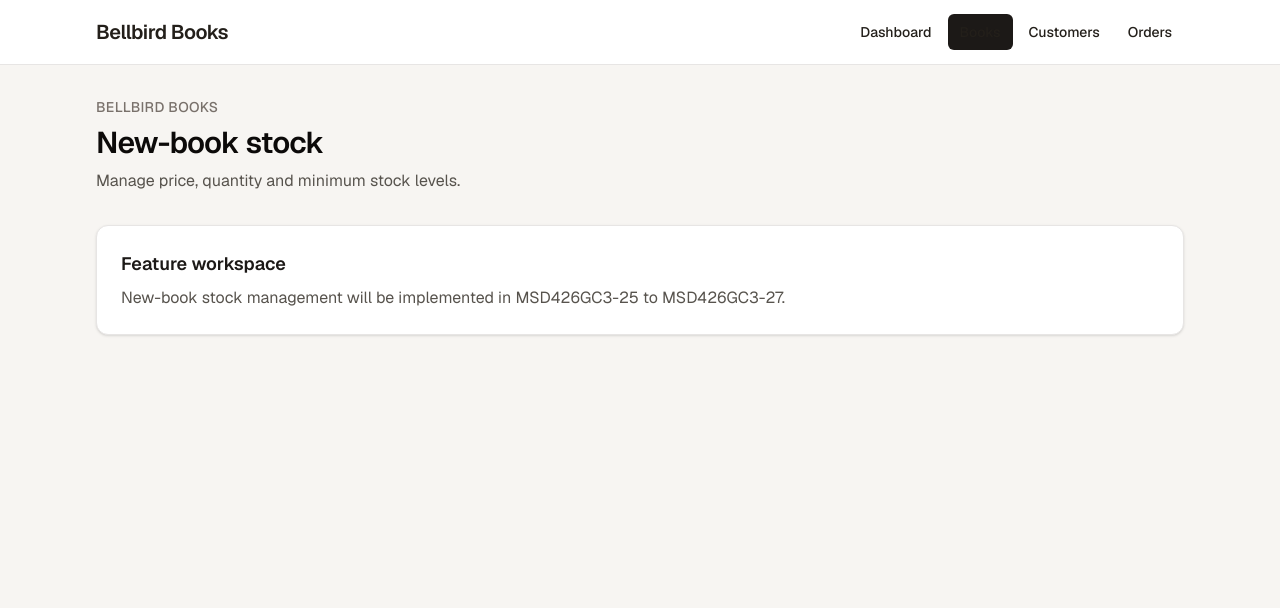
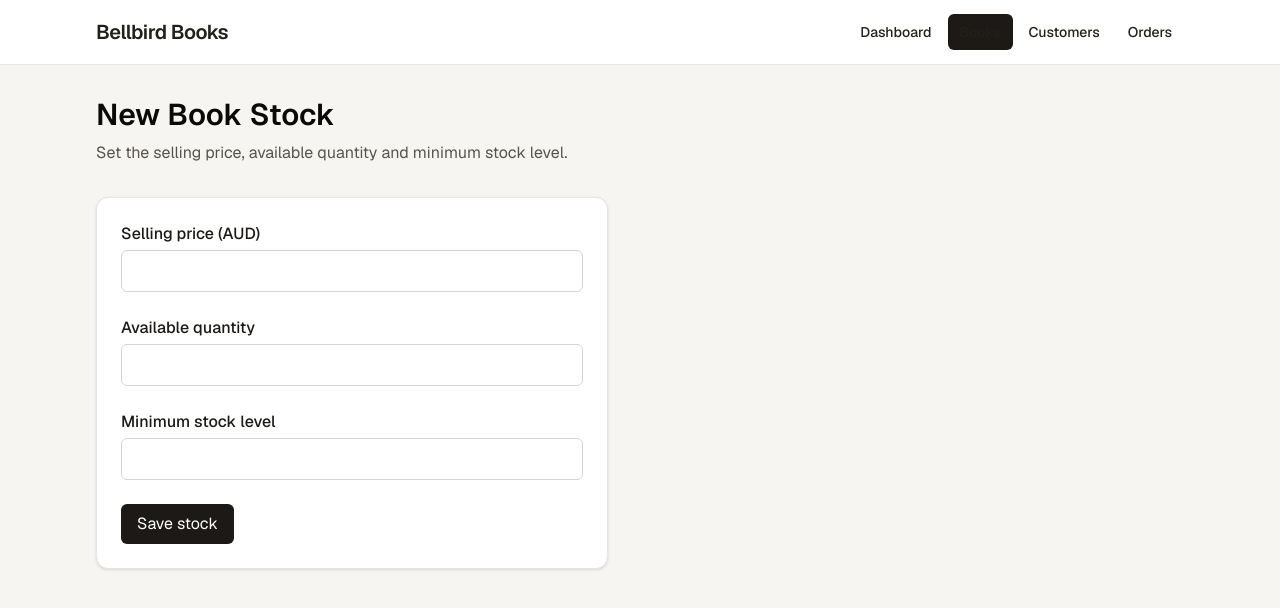
Before and after one commit to mk5555ebube/bellbird-books-management-system, a Next.js app: page /books/1/new-stock in a window 1280 px wide. Shown: the top 608 px of the page. Built offline with nearby package versions, Linux system fonts and the light colour scheme; no server answers; the database is empty.

Commit message:
MSD426GC3-63: Add stock form and connect it to the new-stock page

```diff
--- a/src/app/books/[id]/new-stock/page.tsx
+++ b/src/app/books/[id]/new-stock/page.tsx
@@ -1,15 +1,49 @@
-import { PlaceholderPage } from "@/components/layout/placeholder-page";
+import { PageContainer } from "@/components/layout/page-container";
+import { createSupabaseServerClient } from "@/lib/supabase/server";
+import { StockForm } from "./stock-form";
 
 export const metadata = {
   title: "New-book stock",
 };
 
-export default function NewBookStockPage() {
+const inputClassName =
+  "mt-1 w-full rounded-md border border-stone-300 px-3 py-2";
+
+type PageProps = {
+  params: Promise<{ id: string }>;
+};
+
+export default async function NewBookStockPage({ params }: PageProps) {
+  const { id: bookTitleId } = await params;
+
+  //Load any current stock for this book
+  const supabase = createSupabaseServerClient();
+  const { data } = await supabase
+    .from("new_book_stock")
+    .select("selling_price, quantity, minimum_stock_level")
+    .eq("book_title_id", bookTitleId)
+    .maybeSingle();
+
+  //Convert to String
+  const initialValues = {
+    sellingPrice: data ? String(data.selling_price) : "",
+    quantity: data ? String(data.quantity) : "",
+    minimumStockLevel: data ? String(data.minimum_stock_level) : "",
+  };
+
   return (
-    <PlaceholderPage
-      title="New-book stock"
-      description="Manage price, quantity and minimum stock levels."
-      message="New-book stock management will be implemented in MSD426GC3-25 to MSD426GC3-27."
-    />
+    <PageContainer>
+      <header className="mb-8">
+        <h1 className="text-3xl font-semibold text-stone-950">
+          New Book Stock
+        </h1>
+
+        <p className="mt-2 text-stone-600">
+          Set the selling price, available quantity and minimum stock level.
+        </p>
+      </header>
+
+      <StockForm bookTitleId={bookTitleId} initialValues={initialValues} />
+    </PageContainer>
   );
 }
--- /dev/null
+++ b/src/app/books/[id]/new-stock/stock-form.tsx
@@ -0,0 +1,134 @@
+"use client";
+
+import { useState, type FormEvent } from "react";
+
+import { saveNewBookStock, type StockSaveResult } from "./actions";
+import type { StockValues } from "./validation";
+
+type StockFormProps = {
+  bookTitleId: string;
+  initialValues: StockValues;
+};
+
+const inputClassName =
+  "mt-1 w-full rounded-md border border-stone-300 px-3 py-2";
+
+export function StockForm({
+  bookTitleId,
+  initialValues,
+}: StockFormProps) {
+  const [result, setResult] = useState<StockSaveResult | null>(null);
+  const [isSaving, setIsSaving] = useState(false);
+
+  async function handleSubmit(event: FormEvent<HTMLFormElement>) {
+    event.preventDefault();
+
+
+    const formData = new FormData(event.currentTarget);
+
+    setIsSaving(true);
+    setResult(null);
+
+    try {
+      const response = await saveNewBookStock(bookTitleId, formData);
+      setResult(response);
+    } catch {
+      setResult({
+        status: "error",
+        message: "The save request failed. Please try again.",
+      });
+    } finally {
+      setIsSaving(false);
+    }
+  }
+
+  return (
+    <form
+      onSubmit={handleSubmit}
+      onChange={() => setResult(null)}
+      aria-busy={isSaving}
+      className="max-w-lg space-y-6 rounded-xl border border-stone-200 bg-white p-6 shadow-sm"
+    >
+      <fieldset disabled={isSaving} className="space-y-6">
+        <div>
+          <label
+            htmlFor="selling-price"
+            className="block font-medium text-stone-900"
+          >
+            Selling price (AUD)
+          </label>
+          <input
+            id="selling-price"
+            name="sellingPrice"
+            type="number"
+            min="0"
+            max="99999999.99"
+            step="0.01"
+            required
+            defaultValue={initialValues.sellingPrice}
+            className={inputClassName}
+          />
+        </div>
+
+        <div>
+          <label
+            htmlFor="quantity"
+            className="block font-medium text-stone-900"
+          >
+            Available quantity
+          </label>
+          <input
+            id="quantity"
+            name="quantity"
+            type="number"
+            min="0"
+            max="2147483647"
+            step="1"
+            required
+            defaultValue={initialValues.quantity}
+            className={inputClassName}
+          />
+        </div>
+
+        <div>
+          <label
+            htmlFor="minimum-stock"
+            className="block font-medium text-stone-900"
+          >
+            Minimum stock level
+          </label>
+          <input
+            id="minimum-stock"
+            name="minimumStockLevel"
+            type="number"
+            min="0"
+            max="2147483647"
+            step="1"
+            required
+            defaultValue={initialValues.minimumStockLevel}
+            className={inputClassName}
+          />
+        </div>
+
+        <button
+          type="submit"
+          disabled={isSaving}
+          className="rounded-md bg-stone-900 px-4 py-2 font-medium text-white hover:bg-stone-700 disabled:cursor-not-allowed disabled:opacity-50"
+        >
+          {isSaving ? "Saving..." : "Save stock"}
+        </button>
+      </fieldset>
+
+      {result && (
+        <p
+          role={result.status === "error" ? "alert" : "status"}
+          className={
+            result.status === "error" ? "text-red-700" : "text-green-700"
+          }
+        >
+          {result.message}
+        </p>
+      )}
+    </form>
+  );
+}
```
